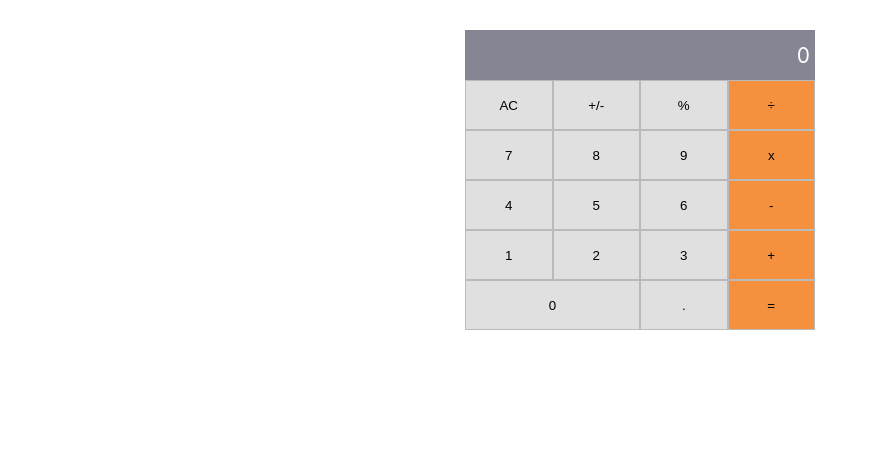
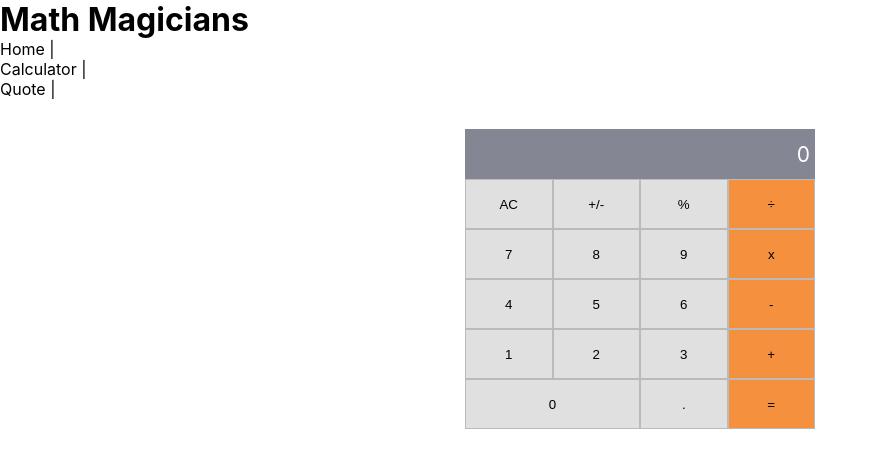
Before and after one commit to alphayowakarindi/math-magicians, a React (Create React App) app: page / in a window 1280 px wide. Shown: the top 468 px of the page, without its empty margins (0-877 px from the left). Built offline with nearby package versions, Linux system fonts and the light colour scheme.

Commit message:
Create Navbar component and import it in App.js

```diff
--- a/src/App.js
+++ b/src/App.js
@@ -1,14 +1,18 @@
 import React from 'react';
 import './App.css';
+import { BrowserRouter as Router, Route, Switch } from 'react-router-dom';
 import Calculator from './components/Calculator';
-import {BrowserRouter as Router, Route, Switch} from 'react-router-dom'
+import Navbar from './components/Navbar';
 
 // eslint-disable-next-line react/prefer-stateless-function
 class App extends React.Component {
   render() {
     return (
-      <div>
-        <Calculator />
+      <div className="App">
+        <Navbar />
+        <div className="main">
+          <Calculator />
+        </div>
       </div>
     );
   }
--- /dev/null
+++ b/src/components/Navbar.js
@@ -0,0 +1,14 @@
+function Navbar() {
+  return (
+    <div className="navbar">
+      <h1>Math Magicians</h1>
+      <ul>
+        <li>Home |</li>
+        <li>Calculator |</li>
+        <li>Quote |</li>
+      </ul>
+    </div>
+  );
+}
+
+export default Navbar;
```
